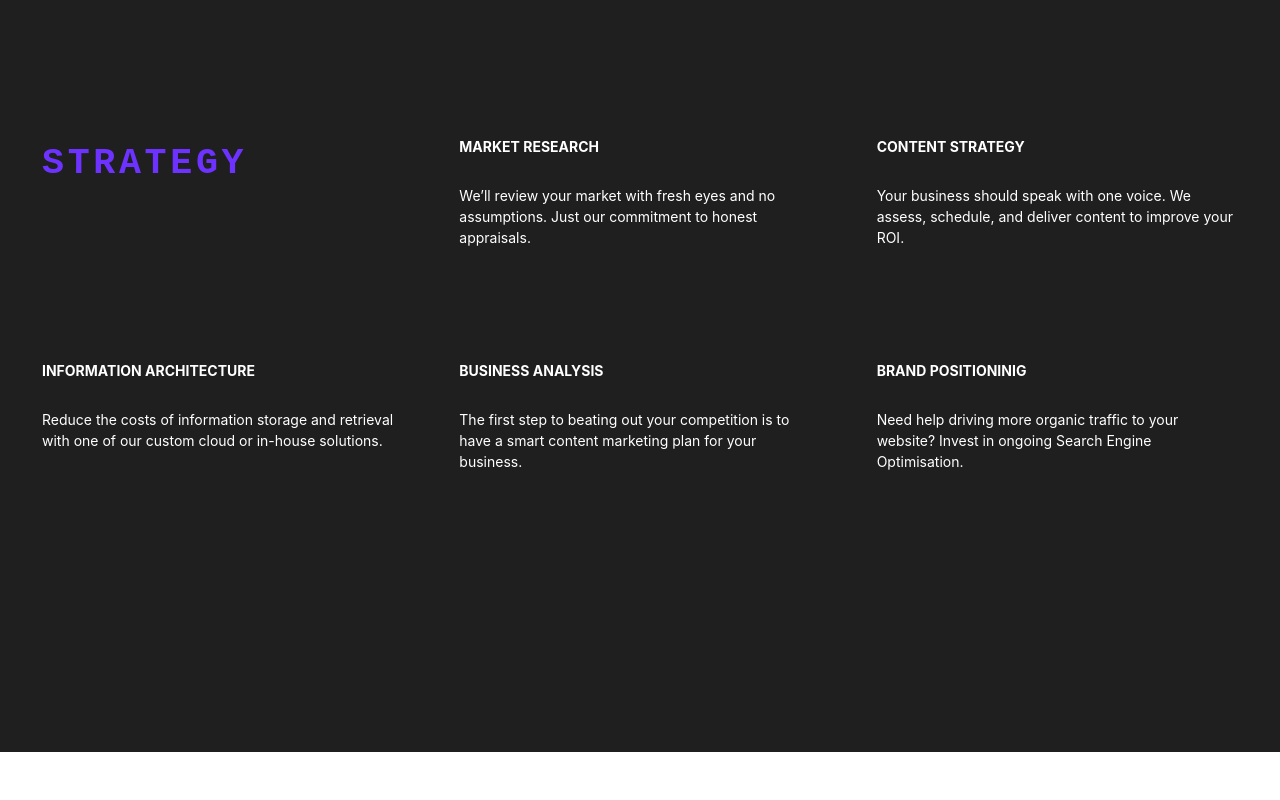
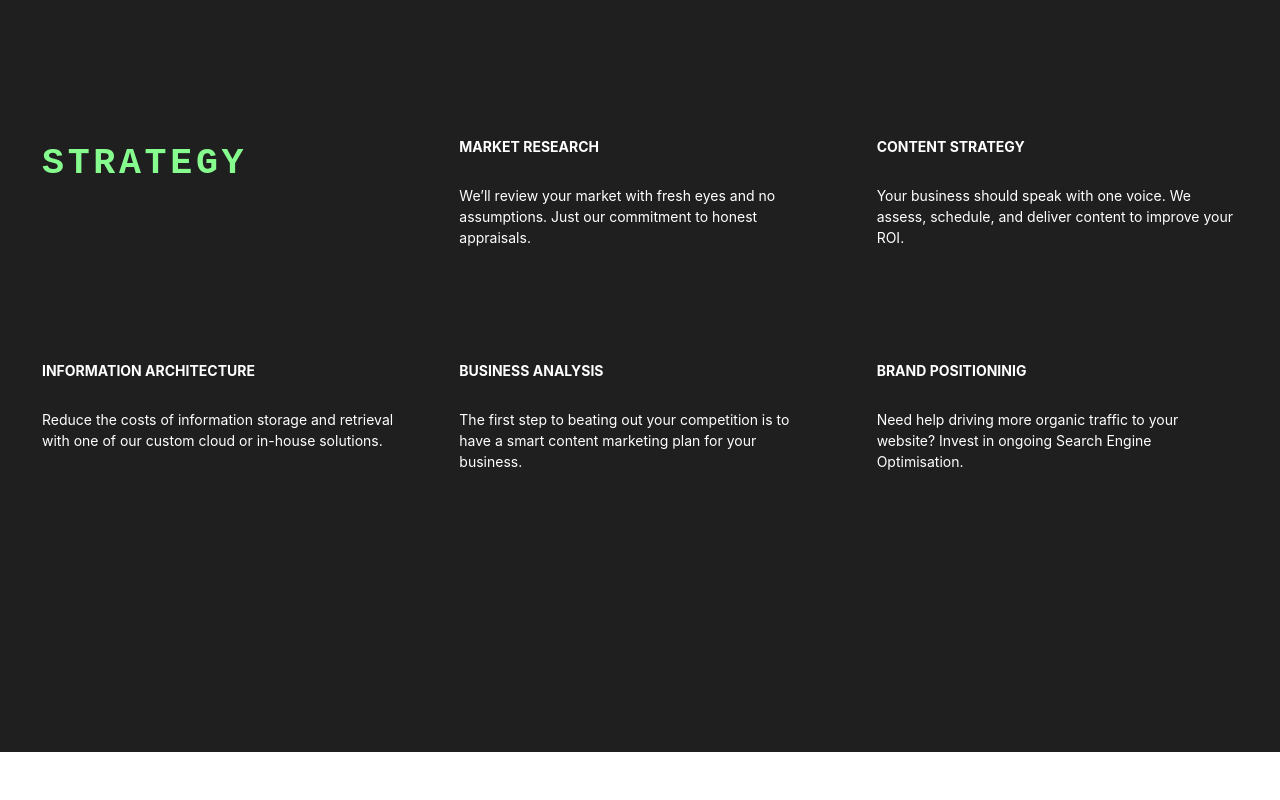
Before and after one commit to bryanjhickey/bmm-dev, a Nuxt app: page /services in a window 1280 px wide. Shown: the part 960-1760 px from the top of the page. Built offline with nearby package versions, Linux system fonts and the light colour scheme; a web font is replaced by a local one.

Commit message:
audit fixes

```diff
--- a/components/Header.vue
+++ b/components/Header.vue
@@ -2,7 +2,7 @@
     <nav class="bg-purple text-white">
         <div class="flex flex-wrap">
             <nuxt-link to="/" class="flex items-center">
-            <img class="w-40 px-4 py-4" src="~/assets/img/logo-colour-white.svg" alt="">
+            <img class="w-40 px-4 py-4" src="~/assets/img/logo-colour-white.svg" alt="Big Man Media Logo">
             </nuxt-link>
             <ul class="ml-auto mr-auto hidden  flex-col lg:flex lg:flex-row items-center">
                 <li v-for="(nav, n) in headerNavs" :key="n" class="p-8 leading-none">
--- a/pages/services.vue
+++ b/pages/services.vue
@@ -31,7 +31,7 @@
                     <div class="flex flex-wrap">
                         <div class="w-full lg:w-1/3 mb-8">
                             <div class="px-8">
-                                <h2 class="font-mono text-xl uppercase tracking-widest font-bold text-purple pb-8 md:pb-16">{{ coreService.title }}</h2>
+                                <h2 class="font-mono text-xl uppercase tracking-widest font-bold text-green pb-8 md:pb-16">{{ coreService.title }}</h2>
                             </div>
                         </div>
                         <div class="w-full md:w-1/2 lg:w-1/3 text-white" v-for="(speciality, s) in coreService.specialities" :key="s">
```
